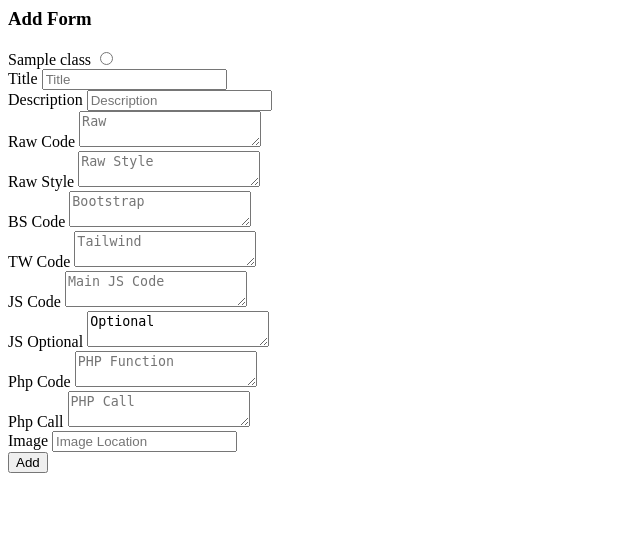
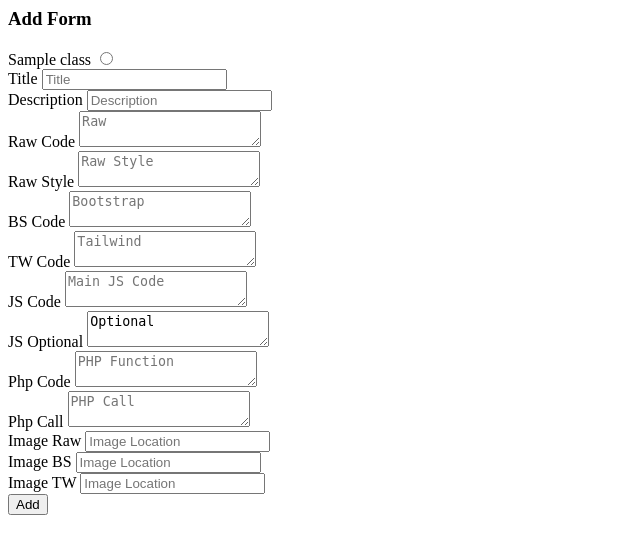
Before and after one commit to Leerlandais/snippets, a PHP site: template view/privateView/inc/privateAddForm.php in a window 1280 px wide. Shown: the top 554 px of the page, without its empty margins (0-640 px from the left). Run offline with PHP 8.4, Linux system fonts and the light colour scheme; the template is opened without the code that fills it: most values are stand-ins (such as "Sample title", 1, 10 or a date in 2020).

Commit message:
addForm: added extra optional image locations for raw,bs,tw

```diff
--- a/view/privateView/inc/privateAddForm.php
+++ b/view/privateView/inc/privateAddForm.php
@@ -6,7 +6,7 @@
         <div class="h-max mx-auto flex flex-col items-center">
             <h3 class="text-xl font-bold text-center pb-10">Add Form</h3>
             <div class="bg-white shadow-xl p-10 flex flex-row gap-4 text-sm text-center">
-                <div class="flex flex-col">
+                <div class="flex flex-col place-content-evenly">
                 <div>
                     <?php
                     $i = true;
@@ -28,7 +28,7 @@
                     <input class="border border-gray-400 focus:outline-slate-400 rounded-md w-full shadow-sm px-5 py-2" type="text" name="addFormDesc" id="addFormDesc" placeholder="Description" required>
                 </div>
                 </div>
-                <div class="flex flex-col">
+                <div class="flex flex-col place-content-evenly">
                 <div>
                     <label class="text-gray-600 font-bold inline-block pb-2" for="addFormRw">Raw Code</label>
                     <textarea class="border border-gray-400 focus:outline-slate-400 rounded-md w-full shadow-sm px-5 py-2" name="addFormRw" id="addFormRw" placeholder="Raw" required></textarea>
@@ -38,7 +38,7 @@
                         <textarea class="border border-gray-400 focus:outline-slate-400 rounded-md w-full shadow-sm px-5 py-2" name="addFormRwCss" id="addFormRwCss" placeholder="Raw Style" required></textarea>
                     </div>
                 </div>
-                <div class="flex flex-col">
+                <div class="flex flex-col place-content-evenly">
                 <div>
                     <label class="text-gray-600 font-bold inline-block pb-2" for="addFormBs">BS Code</label>
                     <textarea class="border border-gray-400 focus:outline-slate-400 rounded-md w-full shadow-sm px-5 py-2" name="addFormBs" id="addFormBs" placeholder="Bootstrap" required></textarea>
@@ -48,7 +48,7 @@
                     <textarea class="border border-gray-400 focus:outline-slate-400 rounded-md w-full shadow-sm px-5 py-2" name="addFormTw" id="addFormTw" placeholder="Tailwind" required></textarea>
                 </div>
                 </div>
-                <div class="flex flex-col">
+                <div class="flex flex-col place-content-evenly">
                 <div>
                     <label class="text-gray-600 font-bold inline-block pb-2" for="addFormJs">JS Code</label>
                     <textarea class="border border-gray-400 focus:outline-slate-400 rounded-md w-full shadow-sm px-5 py-2" name="addFormJs" id="addFormJs" placeholder="Main JS Code" required></textarea>
@@ -58,7 +58,7 @@
                     <textarea class="border border-gray-400 focus:outline-slate-400 rounded-md w-full shadow-sm px-5 py-2" name="addFormJsX" id="addFormJsX" placeholder="Secondary JS Code">Optional</textarea>
                 </div>
                 </div>
-                <div class="flex flex-col">
+                <div class="flex flex-col place-content-evenly">
                 <div>
                     <label class="text-gray-600 font-bold inline-block pb-2" for="addFormPhp">Php Code</label>
                     <textarea class="border border-gray-400 focus:outline-slate-400 rounded-md w-full shadow-sm px-5 py-2" name="addFormPhp" id="addFormPhp" placeholder="PHP Function" required></textarea>
@@ -70,14 +70,22 @@
                 </div>
                 <div class="flex flex-col place-content-evenly">
                 <div>
-                    <label class="text-gray-600 font-bold inline-block pb-2" for="addFormImage">Image</label>
-                    <input class="border border-gray-400 focus:outline-slate-400 rounded-md w-full shadow-sm px-5 py-2" type="text" name="addFormImage" id="addFormImage" placeholder="Image Location" required>
+                    <label class="text-gray-600 font-bold inline-block pb-2" for="addFormImgRw">Image Raw</label>
+                    <input class="border border-gray-400 focus:outline-slate-400 rounded-md w-full shadow-sm px-5 py-2" type="text" name="addFormImgRw" id="addFormImgRw" placeholder="Image Location" required>
                 </div>
+                    <div>
+                        <label class="text-gray-600 font-bold inline-block pb-2" for="addFormImgBs">Image BS</label>
+                        <input class="border border-gray-400 focus:outline-slate-400 rounded-md w-full shadow-sm px-5 py-2" type="text" name="addFormImgBs" id="addFormImgBs" placeholder="Image Location" required>
+                    </div>
+                    <div>
+                        <label class="text-gray-600 font-bold inline-block pb-2" for="addFormImgTw">Image TW</label>
+                        <input class="border border-gray-400 focus:outline-slate-400 rounded-md w-full shadow-sm px-5 py-2" type="text" name="addFormImgTw" id="addFormImgTw" placeholder="Image Location" required>
+                    </div>
+            </div>
+            </div>
                 <div>
                     <button class="bg-[#4F46E5] w-full py-2 px-6 mt-2 rounded-md text-white font-bold cursor-pointer hover:bg-[#181196]" type="submit">Add</button>
                 </div>
-            </div>
-            </div>
         </div>
     </div>
 </form>
```
Also changed, not shown: controller/privateController.php (+7 -3 lines), model/formModel.php (+10 -4 lines).
